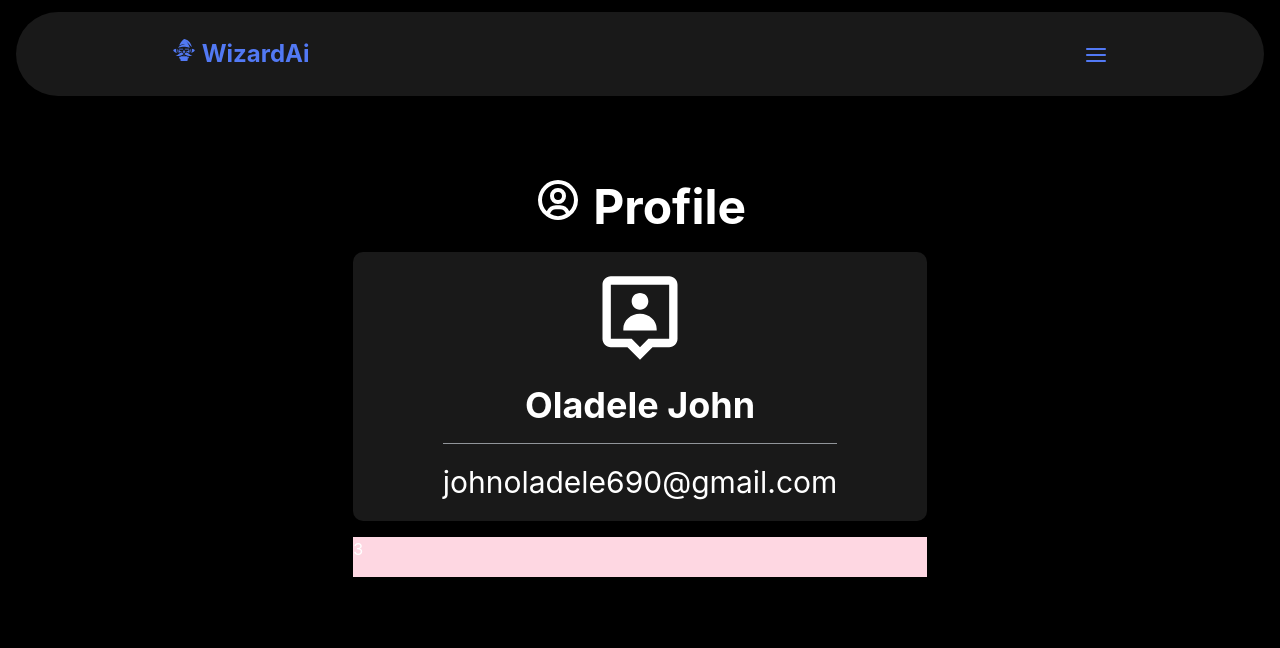
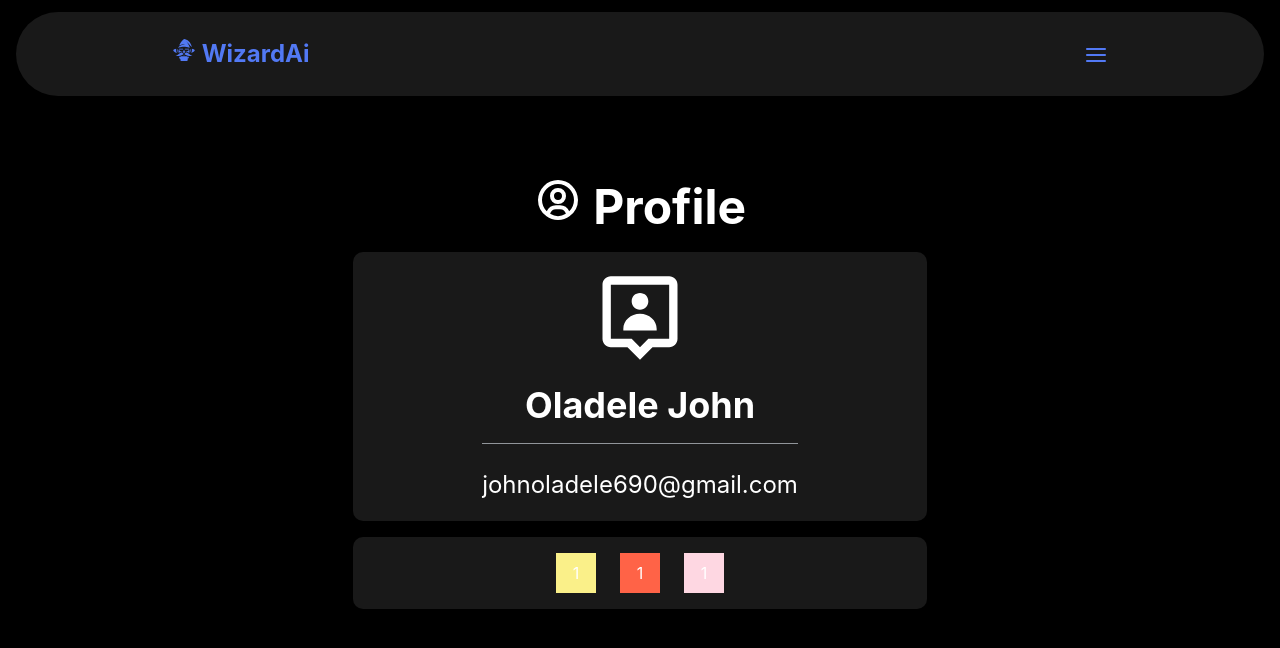
Before and after one commit to Jhon-crypt/wizardAi, a React (Vite) app: page /App/Profile in a window 1280 px wide. Shown: the top 648 px of the page. Built offline with nearby package versions, Linux system fonts and the light colour scheme.

Commit message:
Updated profile

```diff
--- a/src/components/profile/profile.components.tsx
+++ b/src/components/profile/profile.components.tsx
@@ -5,10 +5,11 @@ import {
     Heading,
     VStack,
     Text,
-    Divider
+    Divider,
+    HStack
 } from '@chakra-ui/react'
 import { Icon } from '@chakra-ui/react'
-import { BiUserPin, BiUserCircle} from "react-icons/bi";
+import { BiUserPin, BiUserCircle } from "react-icons/bi";
 
 
 function Profile() {
@@ -17,7 +18,7 @@ function Profile() {
 
         <>
 
-            <Container color='white' mt={10} pt={10} >
+            <Container color='white' mt={10} pt={10} mb={10}>
 
                 <VStack
                     spacing={4}
@@ -75,7 +76,7 @@ function Profile() {
                                     <Center>
 
                                         <Text fontSize='3xl'>
-                                            johnoladele690@gmail.com
+                                            <small>johnoladele690@gmail.com</small>
                                         </Text>
 
                                     </Center>
@@ -88,8 +89,34 @@ function Profile() {
 
                     </Box>
 
-                    <Box h='40px' bg='pink.100'>
-                        3
+                    <Box p={4} bg='#191919' borderRadius={10}>
+
+                        <Center>
+
+                            <HStack spacing='24px'>
+
+                                <Box p={2} w='40px' h='40px' bg='yellow.200'>
+
+                                    <Center>1</Center>
+
+                                </Box>
+
+                                <Box p={2} w='40px' h='40px' bg='tomato'>
+
+                                    <Center>1</Center>
+
+                                </Box>
+
+                                <Box p={2} w='40px' h='40px' bg='pink.100'>
+
+                                    <Center>1</Center>
+
+                                </Box>
+
+                            </HStack>
+
+                        </Center>
+
                     </Box>
                 </VStack>
 
```
